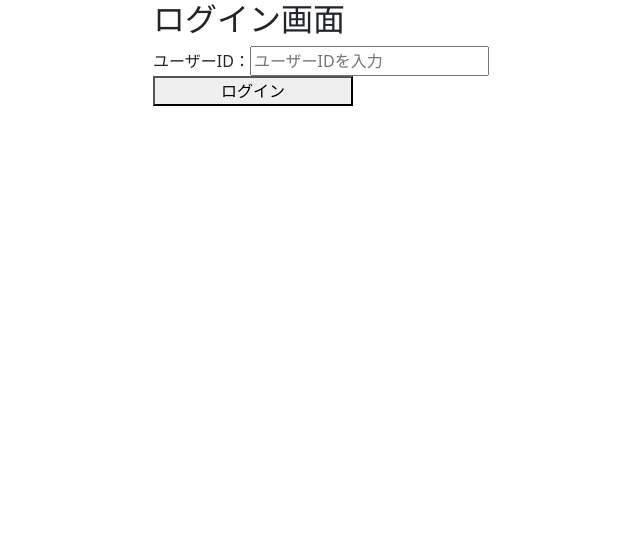
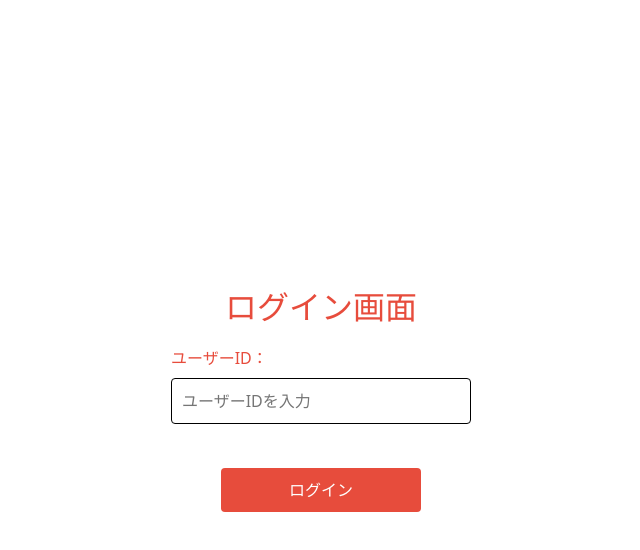
Before and after one commit to SekenSemaiyo/c_app, a React (Create React App) app in the folder c_app/: page / in a window 1280 px wide. Shown: the top 550 px of the page, without its empty margins (319-959 px from the left). Built offline with nearby package versions, Linux system fonts and the light colour scheme.

Commit message:
UI変更

```diff
--- a/c_app/src/Pages/Login.js
+++ b/c_app/src/Pages/Login.js
@@ -1,34 +1,78 @@
 import React, { useState } from 'react';
-import { useNavigate } from 'react-router-dom'; // useNavigateをインポート
-import NavigateButton from '../Components/NavigateButton';
+import { useNavigate } from 'react-router-dom';
 
 function Login() {
   const [userId, setUserId] = useState('');
-  const navigate = useNavigate(); // useNavigateフックを使用
+  const navigate = useNavigate();
 
   const handleUserIdChange = (e) => {
     setUserId(e.target.value);
   };
 
   const handleLogin = () => {
-    navigate(`/Toppage?userId=${userId}`); // ユーザーIDをクエリパラメータとして渡す
+    navigate(`/Toppage?userId=${userId}`);
   };
 
   return (
-    <div>
-      <h2>ログイン画面</h2>
-      <div>
-        <label>ユーザーID：</label>
+    <div style={styles.container}>
+      <h2 style={styles.header}>ログイン画面</h2>
+      <div style={styles.formGroup}>
+        <label style={styles.label}>ユーザーID：</label>
         <input
           type="text"
           value={userId}
           onChange={handleUserIdChange}
           placeholder="ユーザーIDを入力"
+          style={styles.input}
         />
       </div>
-      <button onClick={handleLogin}>ログイン</button> {/* NavigateButtonをボタンに置き換え */}
+      <button  className="btn btn-danger btn-block mt-4" onClick={handleLogin} style={styles.button}>ログイン</button>
     </div>
   );
 }
 
+// スタイル定義
+const styles = {
+  container: {
+    display: 'flex',
+    flexDirection: 'column',
+    alignItems: 'center',
+    justifyContent: 'center',
+    height: '100vh',
+    //backgroundColor: '#fff5f5', // 薄い赤の背景
+    color: '#333',
+  },
+  header: {
+    marginBottom: '20px',
+    color: '#e74c3c', // 赤いテキスト
+  },
+  formGroup: {
+    marginBottom: '20px',
+    width: '300px',
+  },
+  label: {
+    display: 'block',
+    marginBottom: '8px',
+    fontSize: '16px',
+    color: '#e74c3c', // 赤いラベル
+  },
+  input: {
+    width: '100%',
+    padding: '10px',
+    borderRadius: '4px',
+    border: '1px solid',
+    fontSize: '16px',
+  },
+  button: {
+    backgroundColor: '#e74c3c', // 赤いボタン
+    color: '#fff',
+    border: 'none',
+    borderRadius: '4px',
+    padding: '10px 20px',
+    fontSize: '16px',
+    cursor: 'pointer',
+    transition: 'background-color 0.3s ease',
+  },
+};
+
 export default Login;
```
